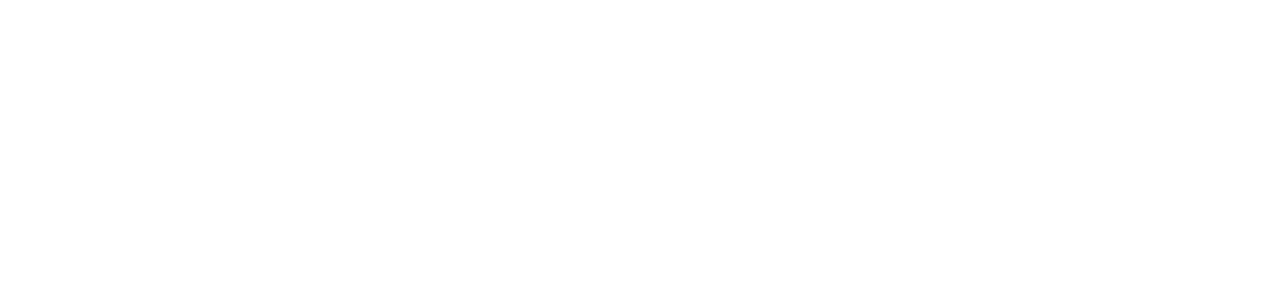
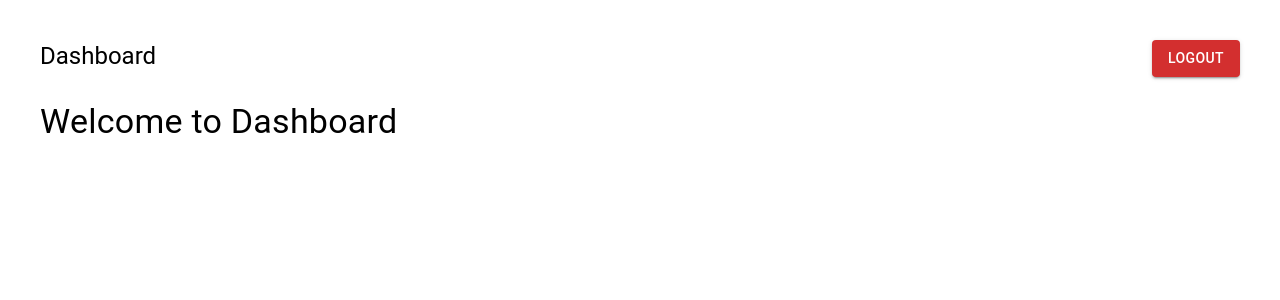
Before and after one commit to meetsatasiya/River-Hawk-react-assignment, a React (Vite) app: page /dashboard in a window 1280 px wide. Before the commit this address had no page. Shown: the top 300 px of the page. Built offline with nearby package versions, Linux system fonts and the light colour scheme.

Commit message:
feat: add basic Dashboard page UI
Details:

Added Dashboard page component

Added initial layout and placeholder content

Integrated Dashboard route into router

```diff
--- /dev/null
+++ b/src/pages/dashboard/DashboardPage.tsx
@@ -0,0 +1,27 @@
+import { Box, Button, Typography } from '@mui/material';
+import React from 'react';
+import { useNavigate } from 'react-router-dom';
+
+const DashboardPage: React.FC = () => {
+  const navigate = useNavigate();
+
+  const handleLogout = () => {
+    navigate('/');
+  };
+
+  return (
+    <Box sx={{ padding: 4 }}>
+      {/* Header */}
+      <Box sx={{ display: 'flex', justifyContent: 'space-between', mb: 3 }}>
+        <Typography variant="h5">Dashboard</Typography>
+        <Button variant="contained" color="error" onClick={handleLogout}>
+          Logout
+        </Button>
+      </Box>
+
+     <Typography variant='h4'>Welcome to Dashboard</Typography>
+    </Box>
+  );
+};
+
+export default DashboardPage;
--- a/src/routes/AppRoutes.tsx
+++ b/src/routes/AppRoutes.tsx
@@ -1,11 +1,15 @@
 import { Routes, Route, Navigate } from "react-router-dom";
 import LoginPage from "../pages/login/LoginPage";
+import DashboardPage from "../pages/dashboard/DashboardPage";
 
 export default function AppRoutes() {
   return (
     <Routes>
       <Route path="/login" element={<LoginPage />} />
-
+      <Route
+        path="/dashboard"
+        element={<DashboardPage /> }
+      />
       <Route path="/" element={<Navigate to="/login" replace />} />
     </Routes>
   );
```
